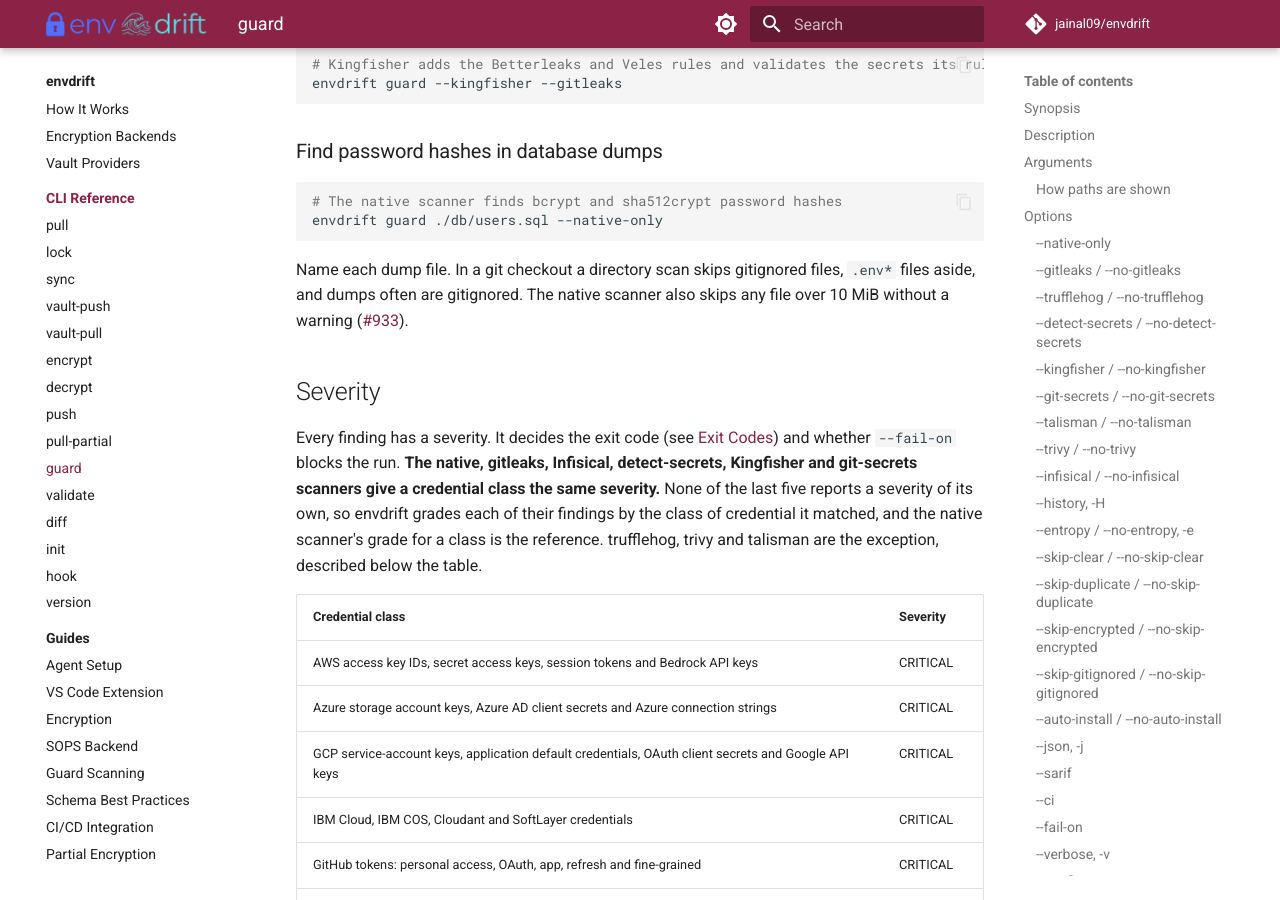
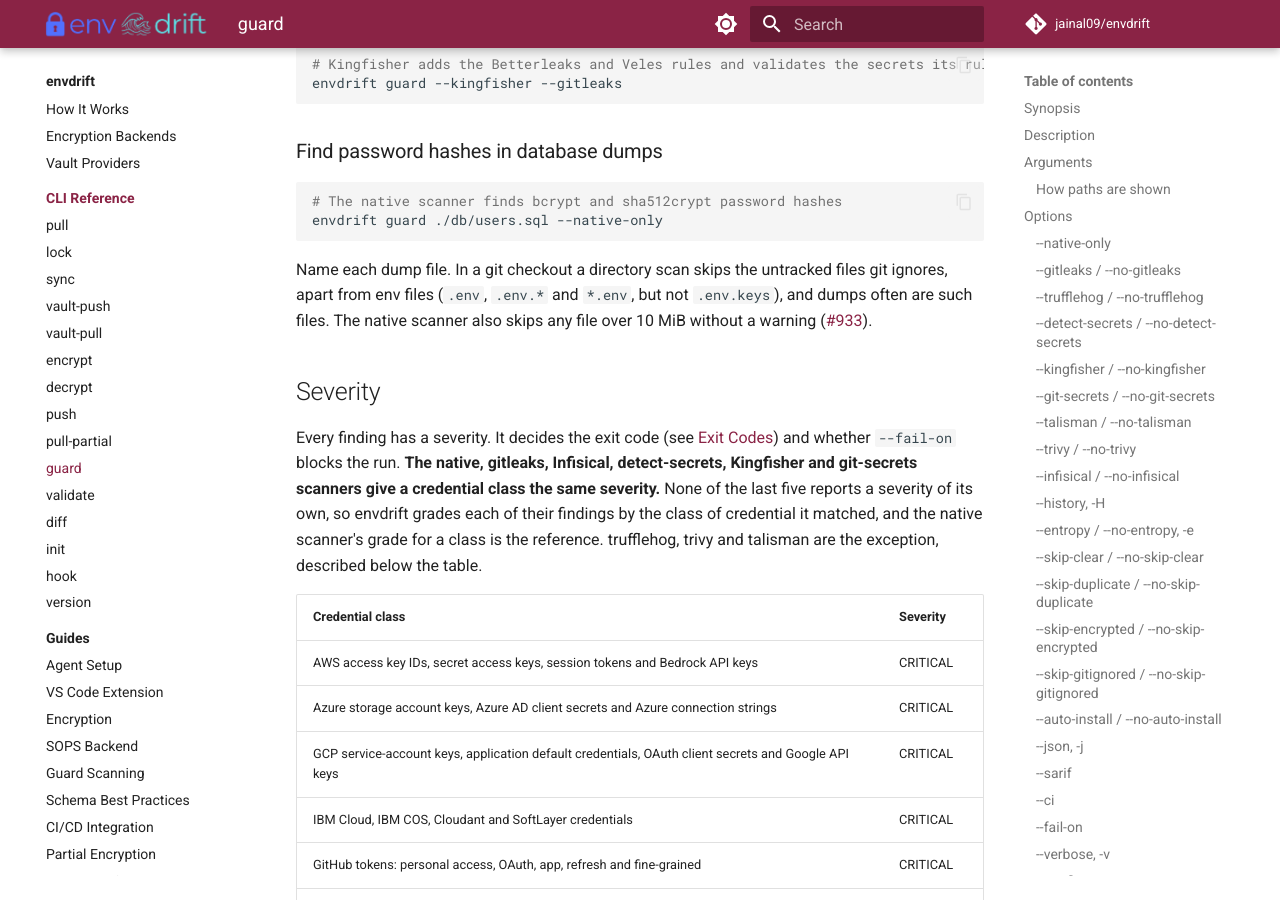
Before and after one commit to jainal09/envdrift, an MkDocs documentation site: the page built from docs/cli/guard.md, in a window 1280 px wide and 900 px high, scrolled down 13724 px. Built offline with MkDocs 1.6.1 and Material for MkDocs 9.7.7, drawn with Linux system fonts in a browser that asks for light colours; comment, search, counter and statistics services are not loaded.

Commit message:
docs(guard): scope the dump example's caveat to the untracked files git ignores
cubic found the caveat too broad: a directory scan in a git checkout lists every tracked file,
ignored or not, and of the untracked ignored files keeps the env files (`.env`, `.env.*` and
`*.env`, but not `.env.keys`). Checked with the real CLI: a dump that matches .gitignore but is
tracked is scanned, as is an ignored, untracked `prod.env`; an ignored, untracked dump is not.

Co-Authored-By: Claude Opus 5.5 <noreply@anthropic.com>
Claude-Session: https://claude.ai/code/session_015t5xQ3d6X4RCFUakwDh9CE

````diff
--- a/docs/cli/guard.md
+++ b/docs/cli/guard.md
@@ -620,9 +620,10 @@ envdrift guard --kingfisher --gitleaks
 envdrift guard ./db/users.sql --native-only
 ```
 
-Name each dump file. In a git checkout a directory scan skips gitignored files, `.env*` files
-aside, and dumps often are gitignored. The native scanner also skips any file over 10 MiB without
-a warning ([#933](https://github.com/jainal09/envdrift/issues/933)).
+Name each dump file. In a git checkout a directory scan skips the untracked files git ignores,
+apart from env files (`.env`, `.env.*` and `*.env`, but not `.env.keys`), and dumps often are such
+files. The native scanner also skips any file over 10 MiB without a warning
+([#933](https://github.com/jainal09/envdrift/issues/933)).
 
 ## Severity
 
````
